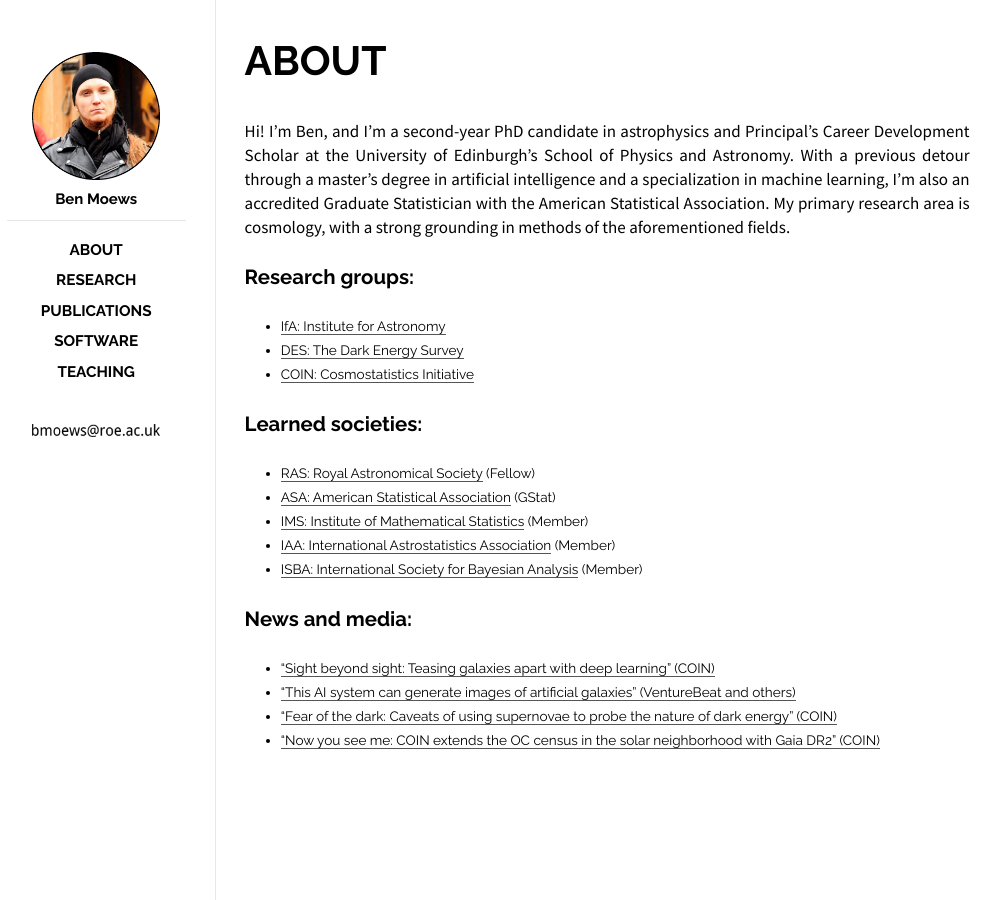
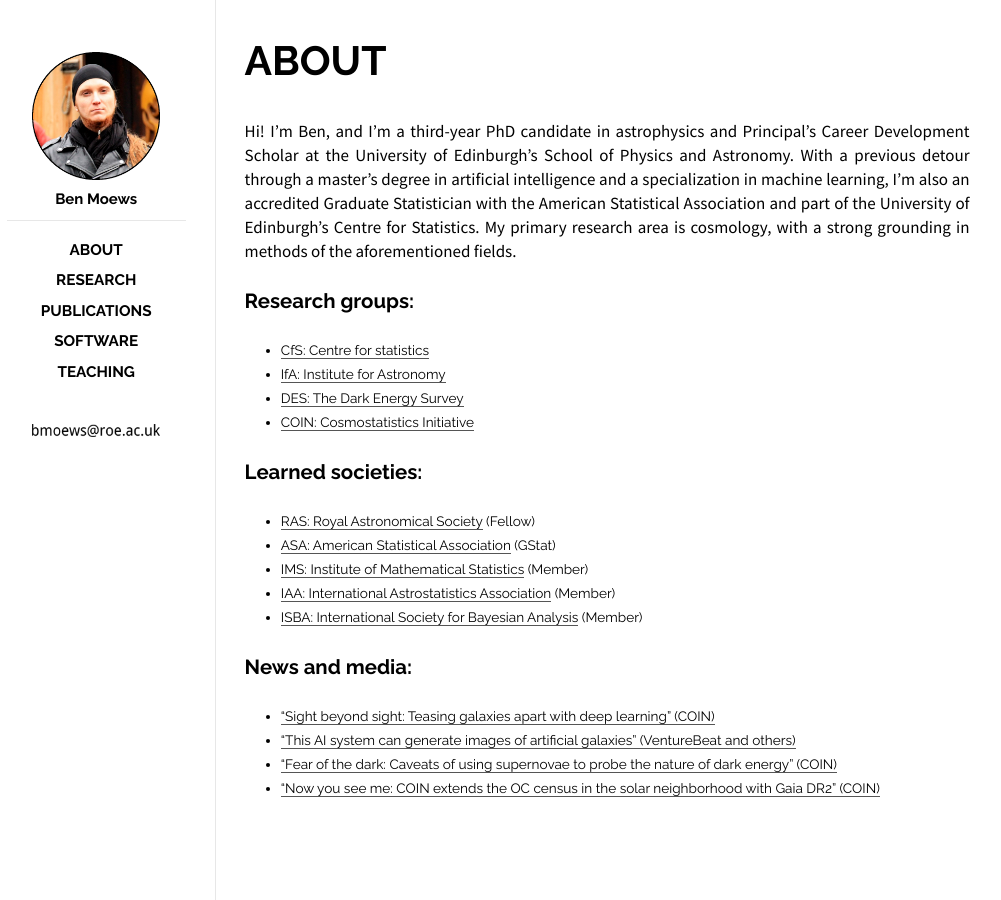
Before and after one commit to moews/moews.github.io, a Jekyll site: the page built from _posts/2017-03-27-about.md, in a window 1280 px wide. Shown: the whole page, without its empty margins (143-1144 px from the left). Built offline with Jekyll 4.4.1, drawn with Linux system fonts in a browser that asks for light colours.

Commit message:
Update 2017-03-27-about.md

```diff
--- a/_posts/2017-03-27-about.md
+++ b/_posts/2017-03-27-about.md
@@ -7,10 +7,11 @@
 ---
 
 <br>
-Hi! I'm Ben, and I'm a second-year PhD candidate in astrophysics and Principal's Career Development Scholar at the University of Edinburgh's School of Physics and Astronomy. With a previous detour through a master's degree in artificial intelligence and a specialization in machine learning, I'm also an accredited Graduate Statistician with the American Statistical Association. My primary research area is cosmology, with a strong grounding in methods of the aforementioned fields.
+Hi! I'm Ben, and I'm a third-year PhD candidate in astrophysics and Principal's Career Development Scholar at the University of Edinburgh's School of Physics and Astronomy. With a previous detour through a master's degree in artificial intelligence and a specialization in machine learning, I'm also an accredited Graduate Statistician with the American Statistical Association and part of the University of Edinburgh's Centre for Statistics. My primary research area is cosmology, with a strong grounding in methods of the aforementioned fields.
 
 ## Research groups:
 
+* [CfS: Centre for statistics](https://centreforstatistics.maths.ed.ac.uk/)
 * [IfA: Institute for Astronomy](http://www.roe.ac.uk/ifa/)
 * [DES: The Dark Energy Survey](https://www.darkenergysurvey.org)
 * [COIN: Cosmostatistics Initiative](https://cosmostatistics-initiative.org)
```
